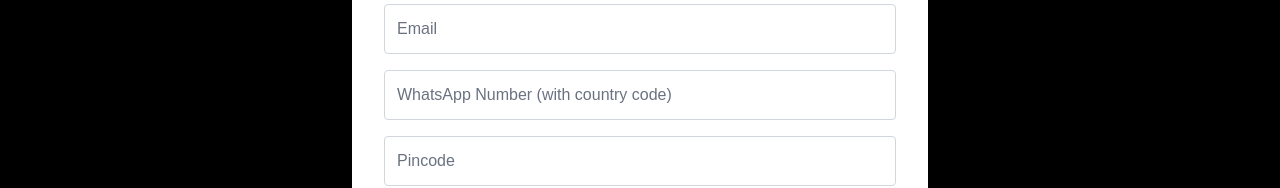
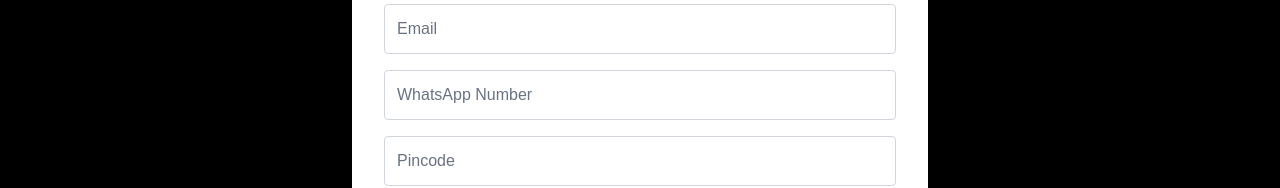
Before and after one commit to Starandstrip/lnfl-website, a Next.js app: page /register in a window 1280 px wide. Shown: the part 434-622 px from the top of the page. Built offline with nearby package versions, Linux system fonts and the light colour scheme.

Commit message:
Fix registration UI contrast and styling

```diff
--- a/src/app/register/page.js
+++ b/src/app/register/page.js
@@ -96,7 +96,7 @@
           />
           <input
             name="phone"
-            placeholder="WhatsApp Number (with country code)"
+            placeholder="WhatsApp Number"
             required
             className="w-full p-3 border border-gray-300 rounded text-black placeholder-gray-500"
           />
```
